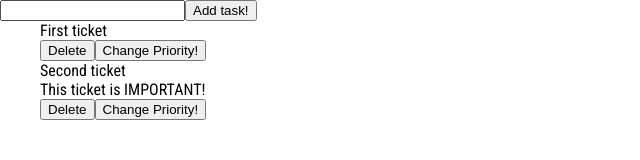
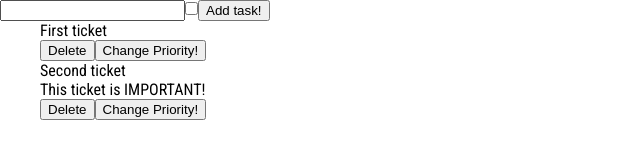
Before and after one commit to KacperNlp/-to-do-list-Vue, a Vue app: page / in a window 1280 px wide. Shown: the top 160 px of the page, without its empty margins (0-640 px from the left). Built offline with nearby package versions, Linux system fonts and the light colour scheme.

Commit message:
Created functionallity for adding new ticket

```diff
--- a/src/App.vue
+++ b/src/App.vue
@@ -1,6 +1,6 @@
 <template>
   <div class="app">
-    <add-task-form></add-task-form>
+    <add-task-form @add-task="addNewTask"></add-task-form>
     <tasks-list v-if="isTasksNotEmpty" :tasks="tasks"></tasks-list>
     <message-component v-else></message-component>
   </div>
@@ -47,6 +47,13 @@ export default {
   },
 
   methods: {
+    addNewTask(newTask) {
+      const arrayWithNewTask = this.tasks;
+      arrayWithNewTask.unshift(newTask);
+
+      this.tasks = arrayWithNewTask;
+    },
+
     deleteTask(id) {
       const tasksAfterRemoveDeltedOne = this.tasks.filter(task => task.id !== id);
       this.tasks = tasksAfterRemoveDeltedOne;
--- a/src/components/AddTaskForm.vue
+++ b/src/components/AddTaskForm.vue
@@ -1,14 +1,62 @@
 <template>
     <div>
-        <form>
-            <input type="text">
+        <form @submit="handleSubmitForm">
+            <input type="text" v-model="taskText">
+            <input type="checkbox" v-model="isImportant">
             <button>Add task!</button>
         </form>
     </div>
 </template>
 <script>
+const MAX_VALUE_OF_INDER = 100000;
+const generateRandomId = () => {
+    return Math.floor(Math.random() * MAX_VALUE_OF_INDER);
+}
+
 export default {
-    name: 'AddTaskForm'
+    name: 'AddTaskForm',
+    emits: ['add-task'],
+
+    data() {
+        return {
+            taskText: '',
+            isImportant: false
+        }
+    },
+
+    methods: {
+        handleSubmitForm(e) {
+            e.preventDefault();
+
+            const { taskText, isImportant } = this;
+            const idOfGeneratedTask = generateRandomId();
+            const newTask = {
+                text: taskText,
+                isImportant,
+                id: idOfGeneratedTask
+            };
+
+            if(this.checkIfTaskIsAddedCorrectly(newTask)) {
+                alert("Sorry you didn't set value of your task or we cannot generate ID");
+                return;
+            }
+
+            this.resetForm();
+            this.$emit('add-task', newTask);
+        },
+
+        resetForm() {
+            this.taskText = '';
+            this.isImportant = false;
+        },
+
+        checkIfTaskIsAddedCorrectly(newTask) {
+            const { text, id } = newTask;
+
+            if(!text || !id) return true;
+            return false;
+        }
+    }
 }
 </script>
 <style>
```
